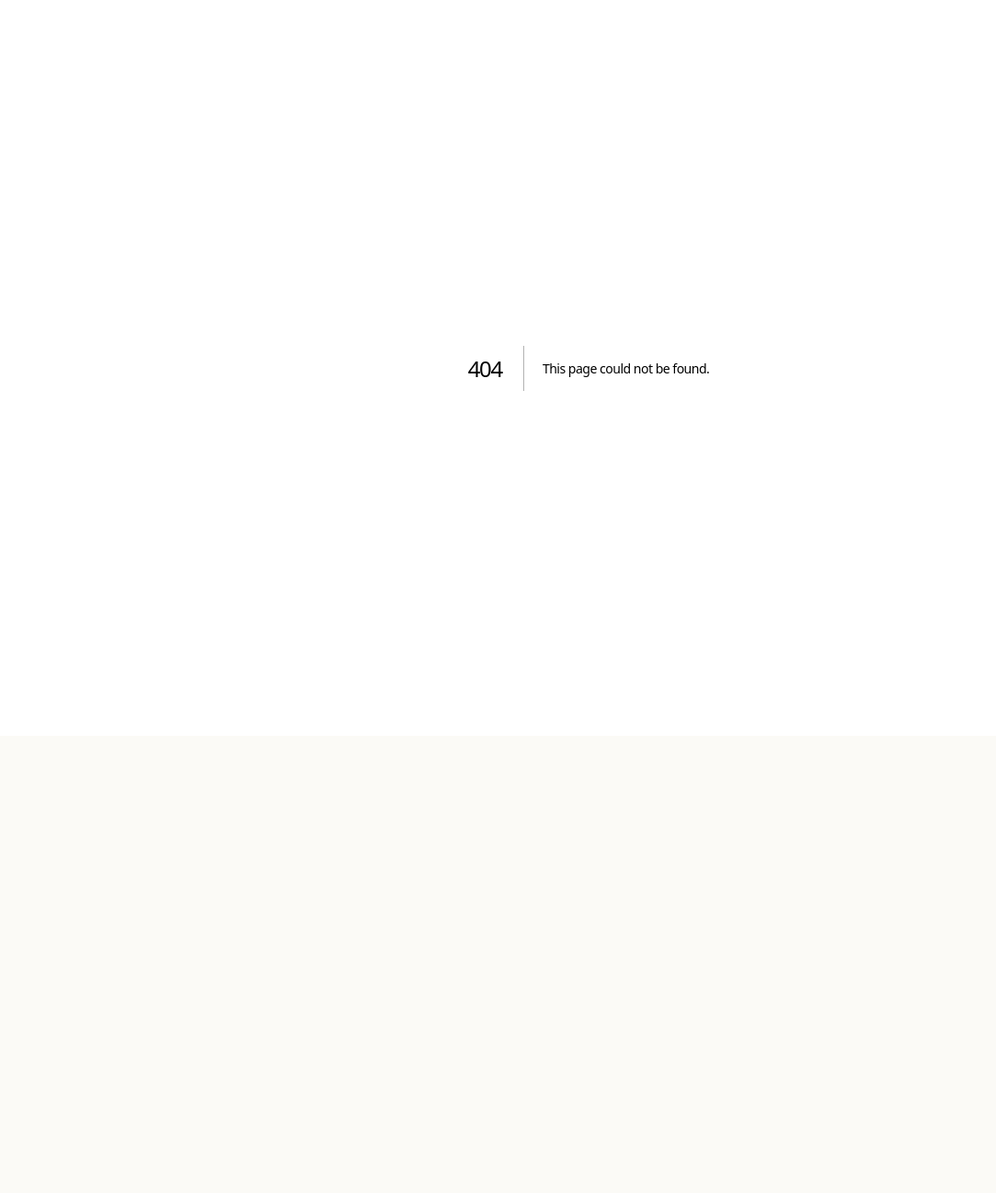
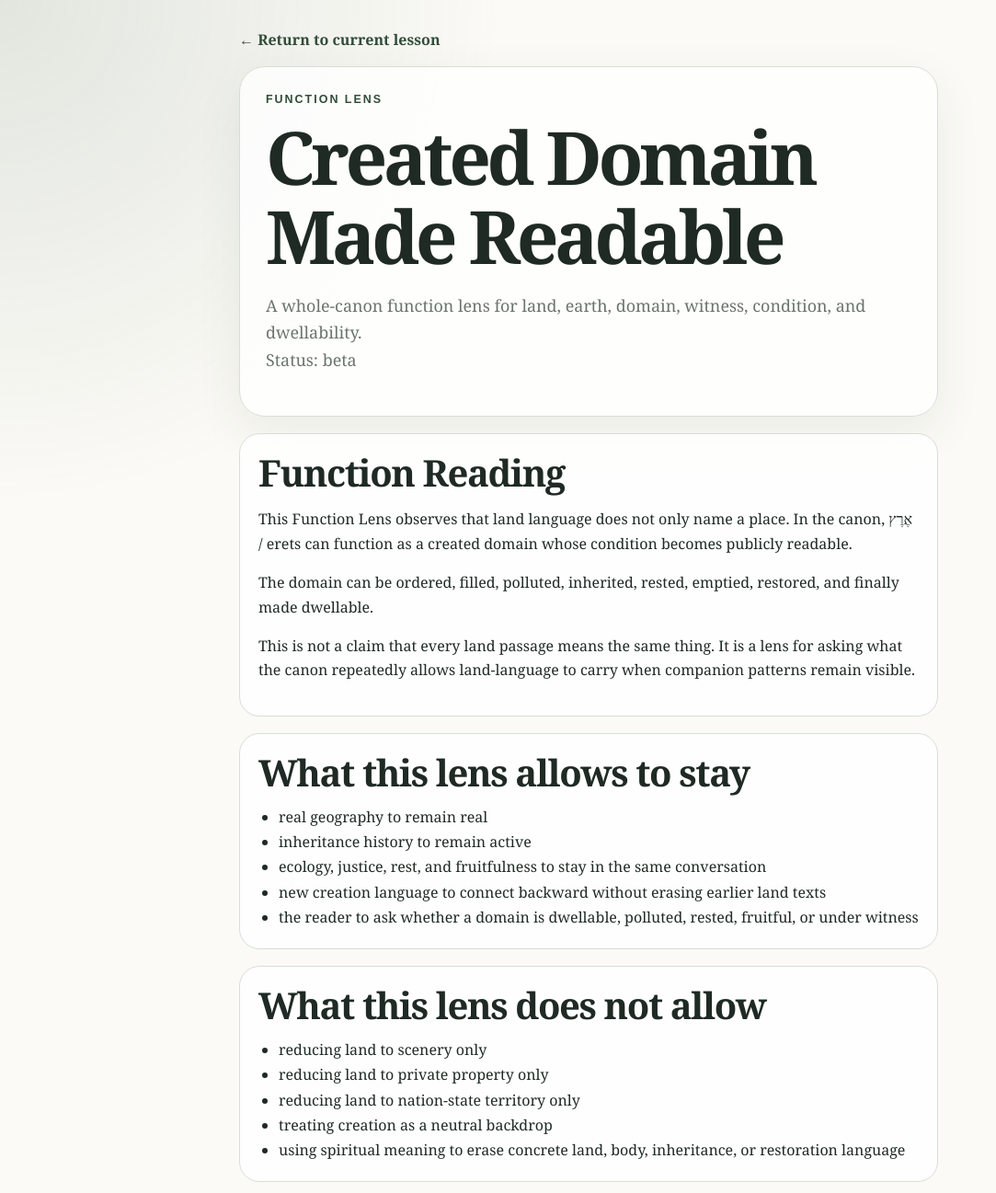
Before and after one commit to optical-lift/titus, a Next.js app: page /lenses/created-domain-made-readable in a window 1280 px wide. Before the commit this address had no page. Shown: the top 1297 px of the page at 92% size, without its empty margins (0-1083 px from the left). Before the commit the page ends 800 px from the top, so only its background shows below. Built offline with nearby package versions, Linux system fonts and the light colour scheme.

Commit message:
Add function lens nodes

```diff
--- a/app/globals.css
+++ b/app/globals.css
@@ -587,3 +587,20 @@ p {
   position: relative;
   padding-bottom: 24px;
 }
+
+.function-lens-callout {
+  border: 1px solid rgba(96, 121, 100, 0.5);
+  border-radius: 18px;
+  background: rgba(237, 241, 236, 0.72);
+  margin-top: 18px;
+  padding: 16px;
+}
+
+.function-lens-callout h3 {
+  margin-top: 10px;
+  font-size: 1.45rem;
+}
+
+.function-lens-callout p {
+  color: var(--muted);
+}
--- /dev/null
+++ b/app/lenses/[lensSlug]/page.tsx
@@ -0,0 +1,95 @@
+import Link from "next/link";
+import { notFound } from "next/navigation";
+import PublicNodeMetaCard from "@/components/titus/PublicNodeMetaCard";
+import { getFunctionLens } from "@/data/titus/function-lenses";
+
+export default async function FunctionLensPage({
+  params,
+  searchParams,
+}: {
+  params: Promise<{ lensSlug: string }>;
+  searchParams: Promise<{ from?: string }>;
+}) {
+  const { lensSlug } = await params;
+  const { from } = await searchParams;
+  const lens = getFunctionLens(lensSlug);
+  const returnHref = from || "/lessons/h0776";
+
+  if (!lens) {
+    notFound();
+  }
+
+  return (
+    <main className="page-shell lesson-shell">
+      <Link className="small-link" href={returnHref}>
+        ← Return to current lesson
+      </Link>
+
+      <section className="hero" style={{ marginTop: 18 }}>
+        <div className="kicker">Function Lens</div>
+        <h1>{lens.title}</h1>
+        <p className="lede">
+          {lens.subtitle}
+          <br />
+          Status: {lens.status}
+        </p>
+      </section>
+
+      <section className="card pattern-section">
+        <h2>Function Reading</h2>
+        {lens.functionReading.map((paragraph) => (
+          <p key={paragraph}>{paragraph}</p>
+        ))}
+      </section>
+
+      <section className="card pattern-section">
+        <h2>What this lens allows to stay</h2>
+        <ul className="pattern-list">
+          {lens.whatThisLensAllows.map((item) => (
+            <li key={item}>{item}</li>
+          ))}
+        </ul>
+      </section>
+
+      <section className="card pattern-section">
+        <h2>What this lens does not allow</h2>
+        <ul className="pattern-list">
+          {lens.whatThisLensDoesNotAllow.map((item) => (
+            <li key={item}>{item}</li>
+          ))}
+        </ul>
+      </section>
+
+      <section className="card pattern-section">
+        <h2>Still must account for</h2>
+        <ul className="pattern-list">
+          {lens.stillMustAccountFor.map((item) => (
+            <li key={item}>{item}</li>
+          ))}
+        </ul>
+      </section>
+
+      <section className="card pattern-section">
+        <h2>Anchor lessons</h2>
+        <div className="related-links">
+          {lens.anchorLessons.map((lesson) => (
+            <Link className="pill related-pill" href={lesson.href} key={lesson.label}>
+              {lesson.label}
+            </Link>
+          ))}
+        </div>
+      </section>
+
+      <PublicNodeMetaCard meta={lens.publicNodeMeta} />
+
+      <nav className="footer-nav">
+        <Link className="small-link" href={returnHref}>
+          ← Return to current lesson
+        </Link>
+        <Link className="small-link" href="/courses/ecology">
+          Continue Ecology
+        </Link>
+      </nav>
+    </main>
+  );
+}
--- a/app/lessons/[lessonSlug]/page.tsx
+++ b/app/lessons/[lessonSlug]/page.tsx
@@ -58,6 +58,7 @@ export default async function LessonPage({
           companionPatternSlugs={lesson.companionPatternSlugs}
           currentLessonHref={`/lessons/${lesson.slug}`}
           drawers={lesson.drawers}
+          functionLensSlug={lesson.functionLensSlug}
         />
       </section>
 
--- /dev/null
+++ b/data/titus/function-lenses.ts
@@ -0,0 +1,88 @@
+import type { PublicNodeMeta } from "@/data/titus/public-node-meta";
+
+export type FunctionLens = {
+  slug: string;
+  title: string;
+  subtitle: string;
+  status: "beta" | "published" | "queued";
+  anchorLessons: {
+    label: string;
+    href: string;
+  }[];
+  functionReading: string[];
+  whatThisLensAllows: string[];
+  whatThisLensDoesNotAllow: string[];
+  stillMustAccountFor: string[];
+  publicNodeMeta: PublicNodeMeta;
+};
+
+export const functionLenses: FunctionLens[] = [
+  {
+    slug: "created-domain-made-readable",
+    title: "Created Domain Made Readable",
+    subtitle:
+      "A whole-canon function lens for land, earth, domain, witness, condition, and dwellability.",
+    status: "beta",
+    anchorLessons: [
+      {
+        label: "H0776 — אֶרֶץ / erets",
+        href: "/lessons/h0776",
+      },
+    ],
+    functionReading: [
+      "This Function Lens observes that land language does not only name a place. In the canon, אֶרֶץ / erets can function as a created domain whose condition becomes publicly readable.",
+      "The domain can be ordered, filled, polluted, inherited, rested, emptied, restored, and finally made dwellable.",
+      "This is not a claim that every land passage means the same thing. It is a lens for asking what the canon repeatedly allows land-language to carry when companion patterns remain visible.",
+    ],
+    whatThisLensAllows: [
+      "real geography to remain real",
+      "inheritance history to remain active",
+      "ecology, justice, rest, and fruitfulness to stay in the same conversation",
+      "new creation language to connect backward without erasing earlier land texts",
+      "the reader to ask whether a domain is dwellable, polluted, rested, fruitful, or under witness",
+    ],
+    whatThisLensDoesNotAllow: [
+      "reducing land to scenery only",
+      "reducing land to private property only",
+      "reducing land to nation-state territory only",
+      "treating creation as a neutral backdrop",
+      "using spiritual meaning to erase concrete land, body, inheritance, or restoration language",
+    ],
+    stillMustAccountFor: [
+      "Genesis creation order",
+      "Israel's historical land promises",
+      "bloodguilt and land pollution texts",
+      "Sabbath and Jubilee land-rest texts",
+      "exile and return",
+      "prophetic restoration",
+      "Revelation's new heaven and new earth",
+    ],
+    publicNodeMeta: {
+      compiler: "Lex Bible Project",
+      reviewer: "Pending theological and lexical review",
+      sourcePacket:
+        "Titus Function Lens seed set · Ecology / H0776 created domain lens",
+      status: "beta",
+      version: "1.0",
+      lastUpdated: "2026-06-30",
+      confidence: "medium",
+      knownLimits: [
+        "This is a Function Lens seed, not yet a fully pressure-tested canon-wide course module.",
+        "The lens is anchored first in H0776 / erets and must be tested against additional land, ground, field, inheritance, rest, fruit, city, and new creation passages.",
+        "The lens must remain distinct from a doctrinal claim. It is a controlled reading instrument for what the pattern allows to remain in the conversation.",
+      ],
+      sourceList: [
+        "Titus H0776 / erets lesson",
+        "Bloodguilt Pattern Debrief",
+        "Inheritance Pattern Debrief",
+        "Rest / Release Pattern Debrief",
+        "Fruitfulness Pattern Debrief",
+        "Lex Project governing method documents",
+      ],
+    },
+  },
+];
+
+export function getFunctionLens(slug: string) {
+  return functionLenses.find((lens) => lens.slug === slug);
+}
--- a/data/titus/lessons.ts
+++ b/data/titus/lessons.ts
@@ -26,6 +26,7 @@ export type TitusLesson = {
   status: "published" | "beta" | "queued";
   travelsWith: string[];
   companionPatternSlugs: string[];
+  functionLensSlug?: string;
   publicNodeMeta: PublicNodeMeta;
   canonReading: CanonPassage[];
   drawers: LessonDrawer[];
@@ -58,6 +59,7 @@ export const lessons: TitusLesson[] = [
       "rest-release",
       "fruitfulness",
     ],
+    functionLensSlug: "created-domain-made-readable",
     publicNodeMeta: {
       compiler: "Lex Bible Project",
       reviewer: "Pending theological and lexical review",
```
Also changed, not shown: components/titus/LessonDrawerStack.tsx (+19 -0 lines), lib/titus/search.ts (+30 -1 lines).
